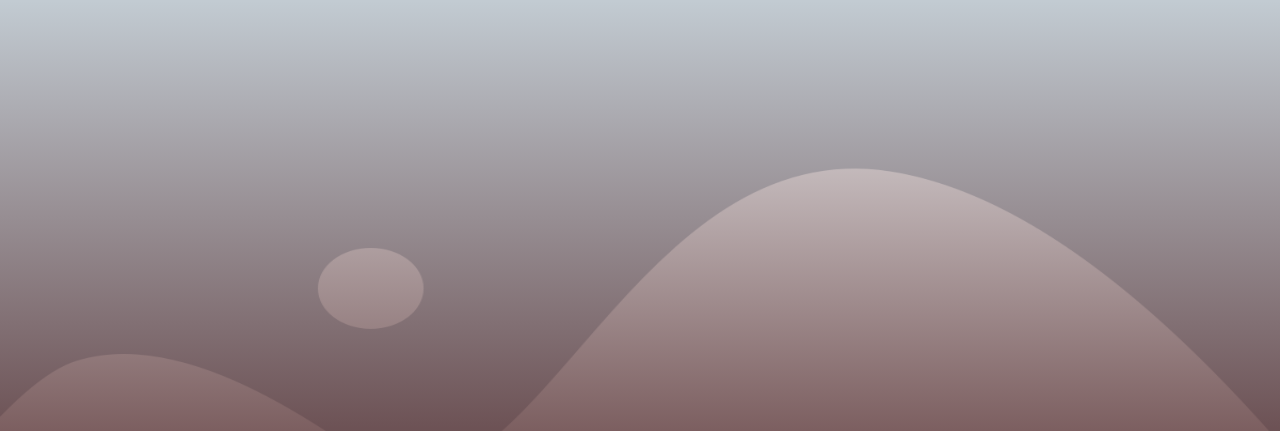
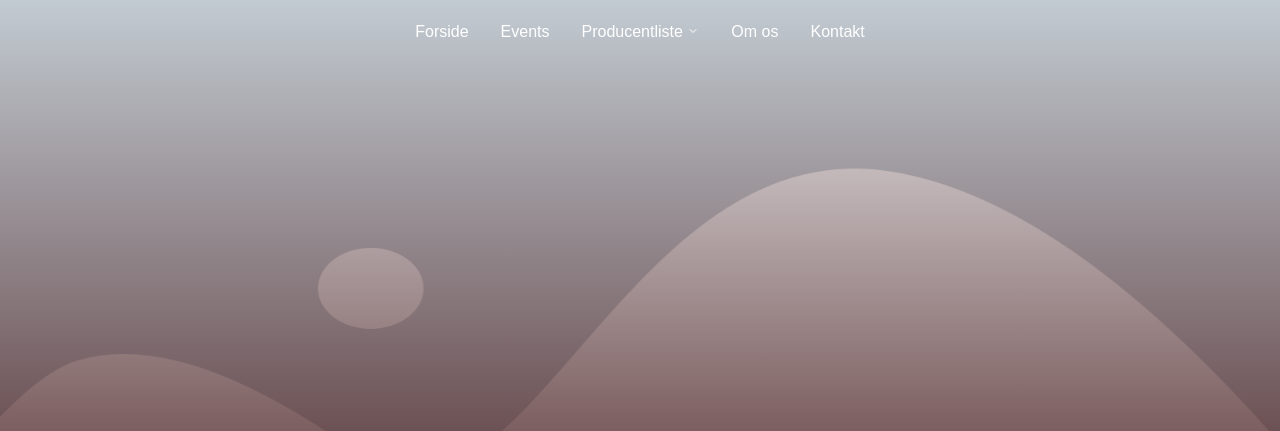
Before and after one commit to Tema-10-Eksamen-KC-Vin/kc-vin, an Astro site: page /product in a window 1280 px wide. Shown: the top 431 px of the page. Built offline with nearby package versions, Linux system fonts and the light colour scheme; Astro itself is replaced by a stand-in of ours; a web font is replaced by a local one.

Commit message:
maybefix

```diff
--- a/src/components/Productheader.astro
+++ b/src/components/Productheader.astro
@@ -3,9 +3,13 @@ import { Image } from "astro:assets";
 import placeholder from "../assets/placeholder.webp";
 const { title } = Astro.props;
 const { subtitle } = Astro.props;
+import Navbar from "./Navbar.astro";
 ---
 
 <div class="headergrid">
+  <div class="navbar">
+    <Navbar />
+  </div>
   <div class="redoverlay">
     <div class="grid">
       <div class="headercontent">
@@ -18,6 +22,11 @@ const { subtitle } = Astro.props;
 </div>
 
 <style>
+  .navbar {
+    grid-column: 1 / 2;
+    grid-row: 1 / 2;
+    max-height: 120vh;
+  }
   .redoverlay {
     background: linear-gradient(180deg, rgba(65, 20, 21, 0) 0%, rgba(65, 20, 21, 1) 100%);
     width: 100%;
```
